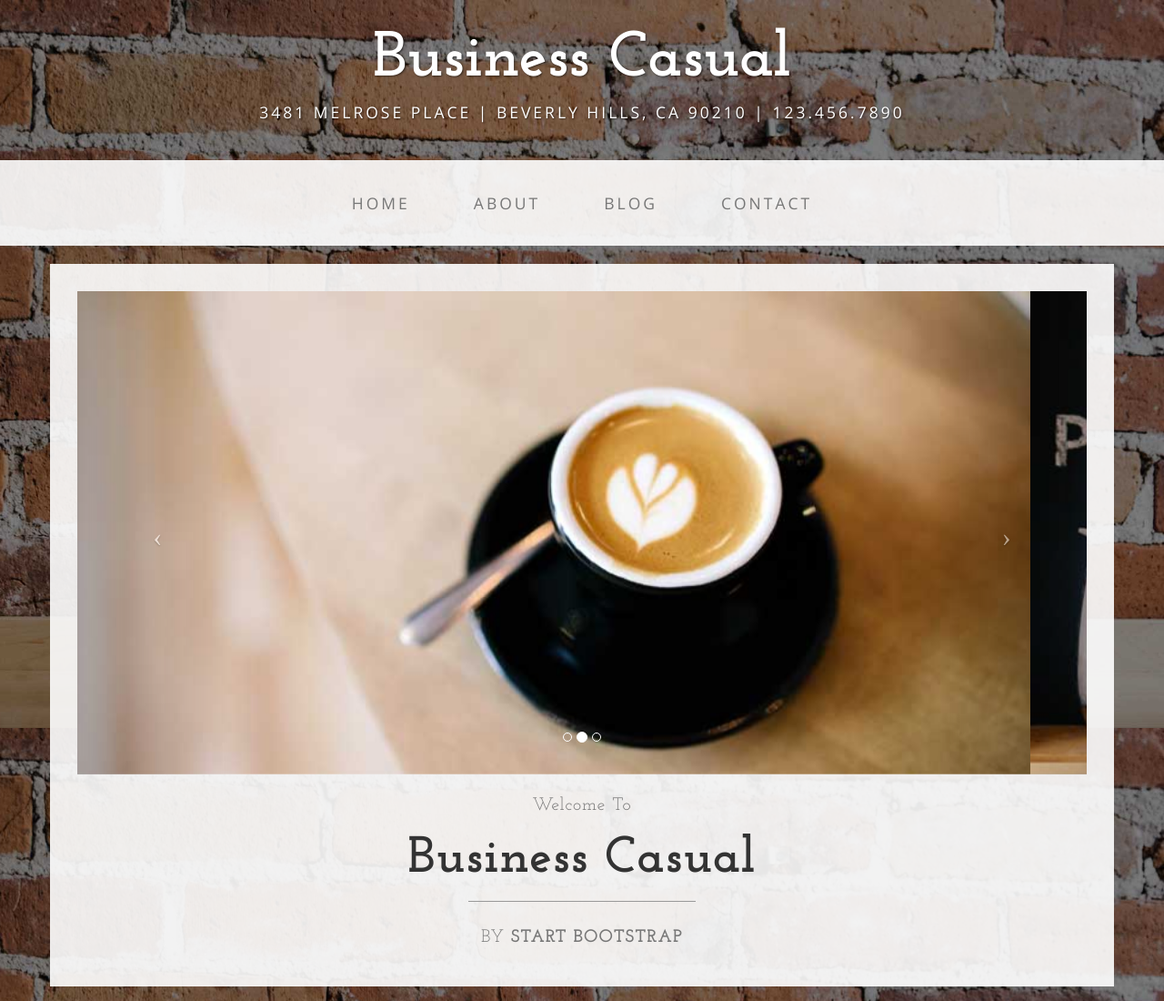
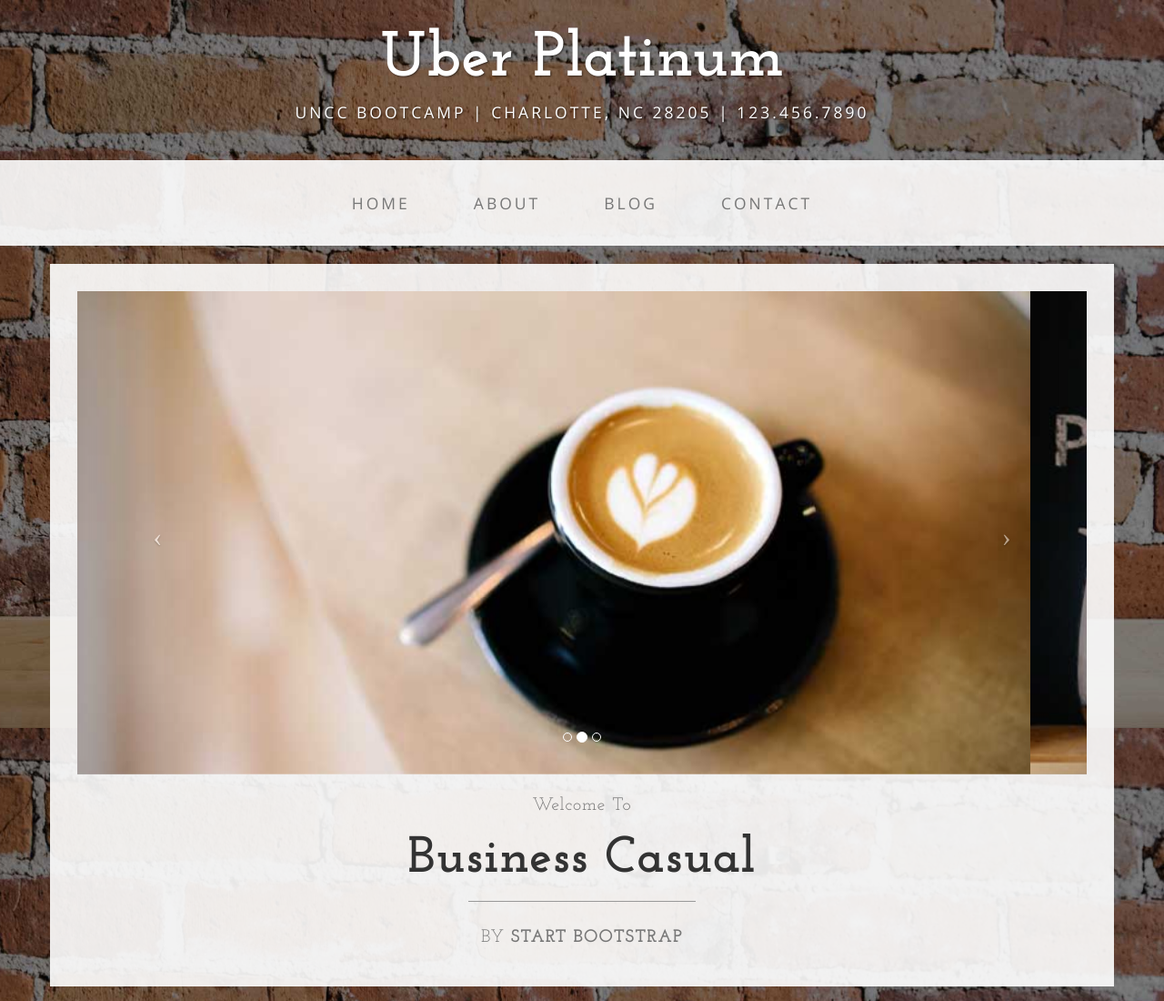
Before and after one commit to papergrapefruit/uber_platinum, a plain HTML site: page index.html in a window 1280 px wide. Shown: the top 1100 px of the page at 91% size. Drawn offline with nearby package versions, Linux system fonts and the light colour scheme; files whose address does not match are found by name.

Commit message:
Update index.html

```diff
--- a/index.html
+++ b/index.html
@@ -33,8 +33,8 @@
 
 <body>
 
-    <div class="brand">Business Casual</div>
-    <div class="address-bar">3481 Melrose Place | Beverly Hills, CA 90210 | 123.456.7890</div>
+    <div class="brand">Uber Platinum</div>
+    <div class="address-bar">UNCC Bootcamp | Charlotte, NC 28205 | 123.456.7890</div>
 
     <!-- Navigation -->
     <nav class="navbar navbar-default" role="navigation">
@@ -48,7 +48,7 @@
                     <span class="icon-bar"></span>
                 </button>
                 <!-- navbar-brand is hidden on larger screens, but visible when the menu is collapsed -->
-                <a class="navbar-brand" href="index.html">Business Casual</a>
+                <a class="navbar-brand" href="index.html">Uber Platinum</a>
             </div>
             <!-- Collect the nav links, forms, and other content for toggling -->
             <div class="collapse navbar-collapse" id="bs-example-navbar-collapse-1">
```
